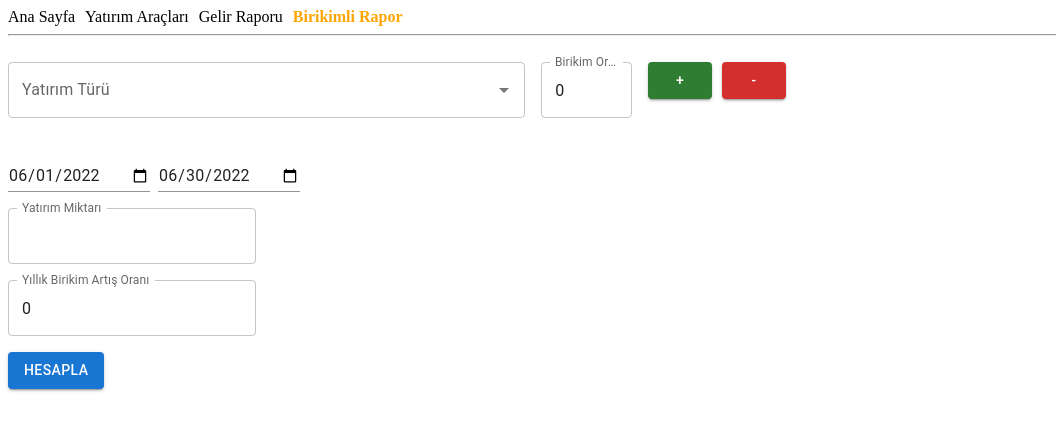
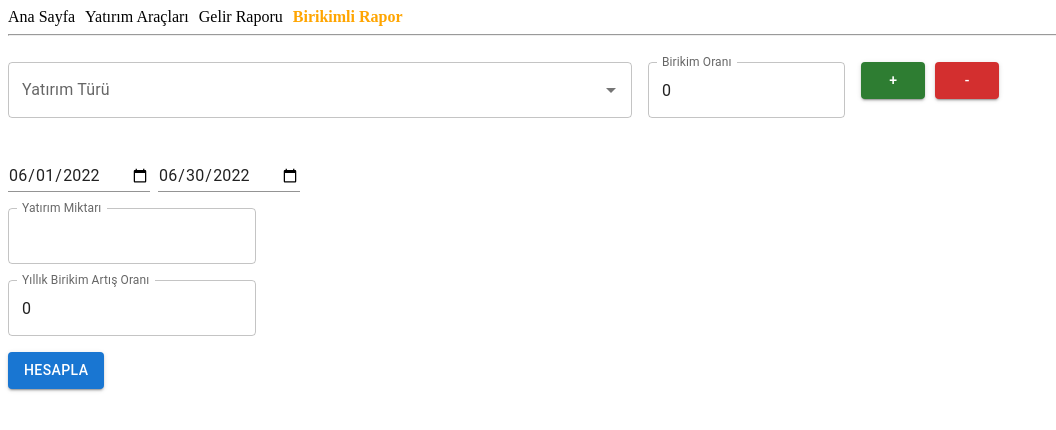
Before and after one commit to SerdarSerifoglu/Investment-Benchmark, a React (Create React App) app in the folder frontend/: page /cumulative-report in a window 1280 px wide. Shown: the top 430 px of the page, without its empty margins (0-1056 px from the left). Built offline with nearby package versions, Linux system fonts and the light colour scheme.

Commit message:
Update CumulativeReportFilter.js

```diff
--- a/frontend/src/components/CumulativeReportFilter.js
+++ b/frontend/src/components/CumulativeReportFilter.js
@@ -1,6 +1,6 @@
 import { useEffect } from "react";
 import AutocompleteSelect from "./AutocompleteSelect";
-import { Button, Grid } from "@mui/material";
+import { Button, Grid, Box } from "@mui/material";
 import { DatePicker } from "./DatePicker";
 import { useSelector, useDispatch } from "react-redux";
 import {
@@ -76,7 +76,7 @@ const CumulativeReportFilter = () => {
       resultArray.push(
         <>
           <Grid container spacing={2} sx={{ mb: "10px" }}>
-            <Grid item xs={10}>
+            <Grid item xs={7} md={9}>
               <AutocompleteSelect
                 fieldProperty={propName}
                 valueProperty={reportFilterData[propName]}
@@ -84,7 +84,7 @@ const CumulativeReportFilter = () => {
                 labelValue="Başlangıç Tarihi"
               />
             </Grid>
-            <Grid item xs={2}>
+            <Grid item xs={5} md={3}>
               <TextFieldNumber
                 labelName="Birikim Oranı"
                 fieldProperty={propNameRate}
@@ -103,10 +103,16 @@ const CumulativeReportFilter = () => {
   return (
     <>
       <Grid container spacing={2}>
-        <Grid item xs={6}>
+        <Grid item xs={8}>
           {investmentTypesPart()}
         </Grid>
         <Grid item xs={2}>
+          <Box
+            sx={{
+              display: "flex",
+              justifyContent: "flex-start",
+            }}
+          >
             <Button
               color="success"
               variant="contained"
@@ -121,6 +127,7 @@ const CumulativeReportFilter = () => {
             >
               -
             </MinusButton>
+          </Box>
         </Grid>
         <Grid item xs={8}>
           <DatePicker
```
Lines whose indentation alone changed are shown as unchanged.
